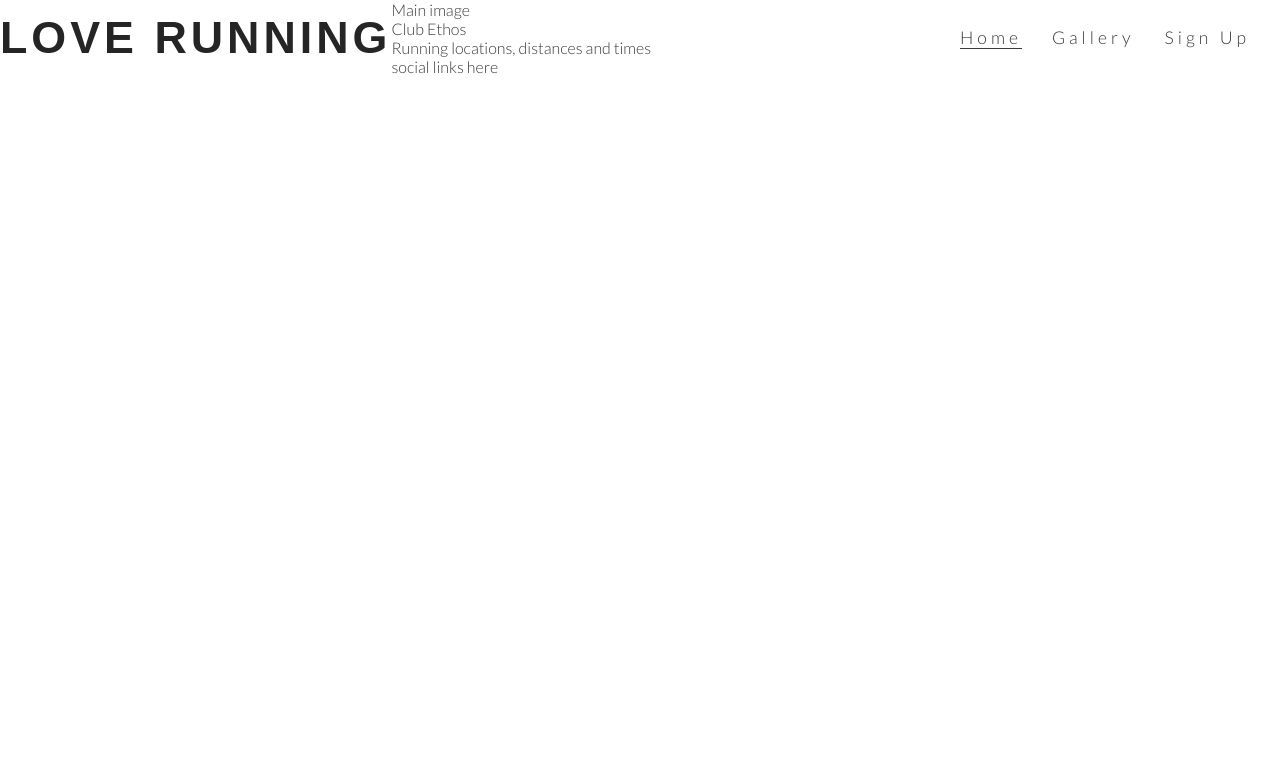
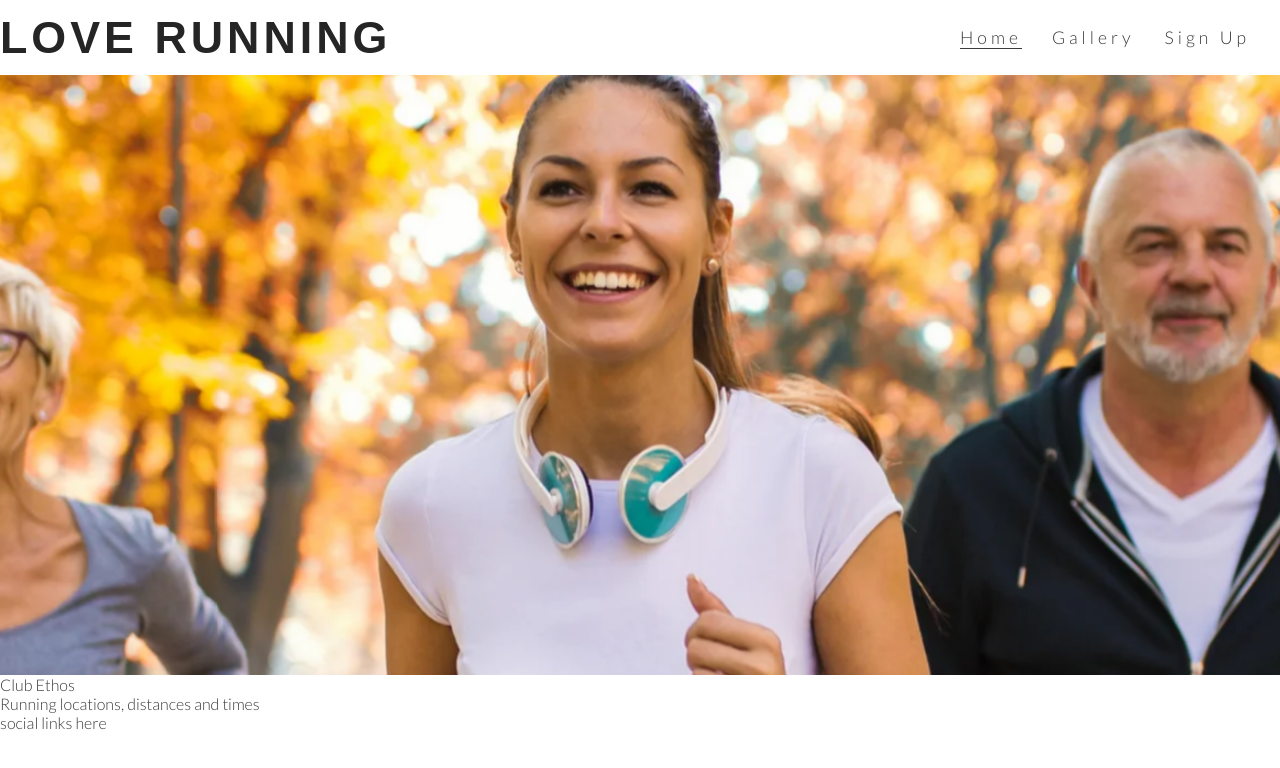
Before and after one commit to JohanPlAr/love-running, a plain HTML site: page index.html in a window 1280 px wide. Drawn offline with Linux system fonts and the light colour scheme.

Commit message:
Add hero image and animation for zoom

```diff
--- a/assets/css/style.css
+++ b/assets/css/style.css
@@ -59,3 +59,35 @@ h2 {
 .active {
     border-bottom: 1px solid #3a3a3a;
 }
+
+/* hero image */
+
+#hero-outer {
+    height: 600px;
+    width: 100%;
+    overflow: hidden;
+}
+
+#hero-image {
+    height: 600px;
+    width: 100%;
+    background: url('../images/hero-image.webp') no-repeat center center;
+    /* animates zoom-effect on loading page*/
+    animation-name: hero-zoom;
+    animation-duration: 5s;
+    animation-fill-mode: forwards;
+}
+
+
+
+/* Creates the level of zoom for hero image*/
+
+@keyframes hero-zoom {
+    from {
+        transform: scale(1);
+    }
+
+    to {
+        transform: scale(1.1);
+    }
+}
--- a/index.html
+++ b/index.html
@@ -32,7 +32,9 @@
             </ul>
         </nav>
     </header>
-    <section>Main image</section>
+    <section id="hero-outer">
+        <div id="hero-image"></div>
+    </section>
     <section>Club Ethos</section>
     <section>Running locations, distances and times</section>
     <footer>social links here</footer>
```
Also changed, not shown: assets/images/hero-image.webp (added).
